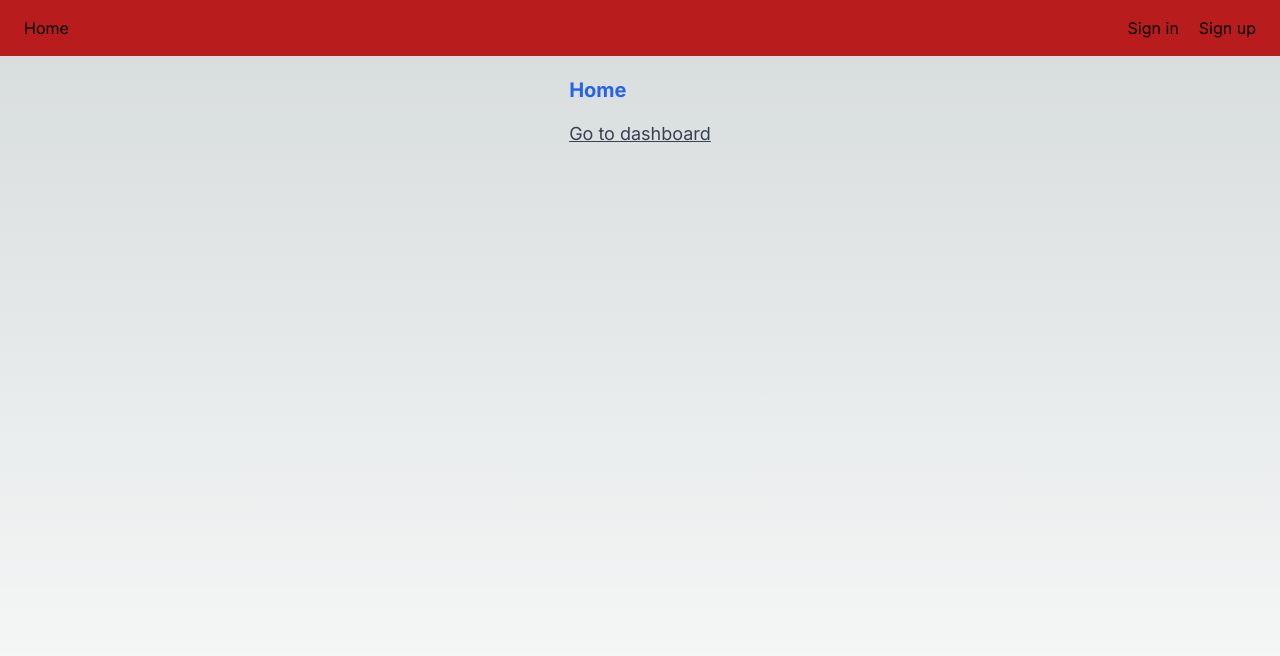
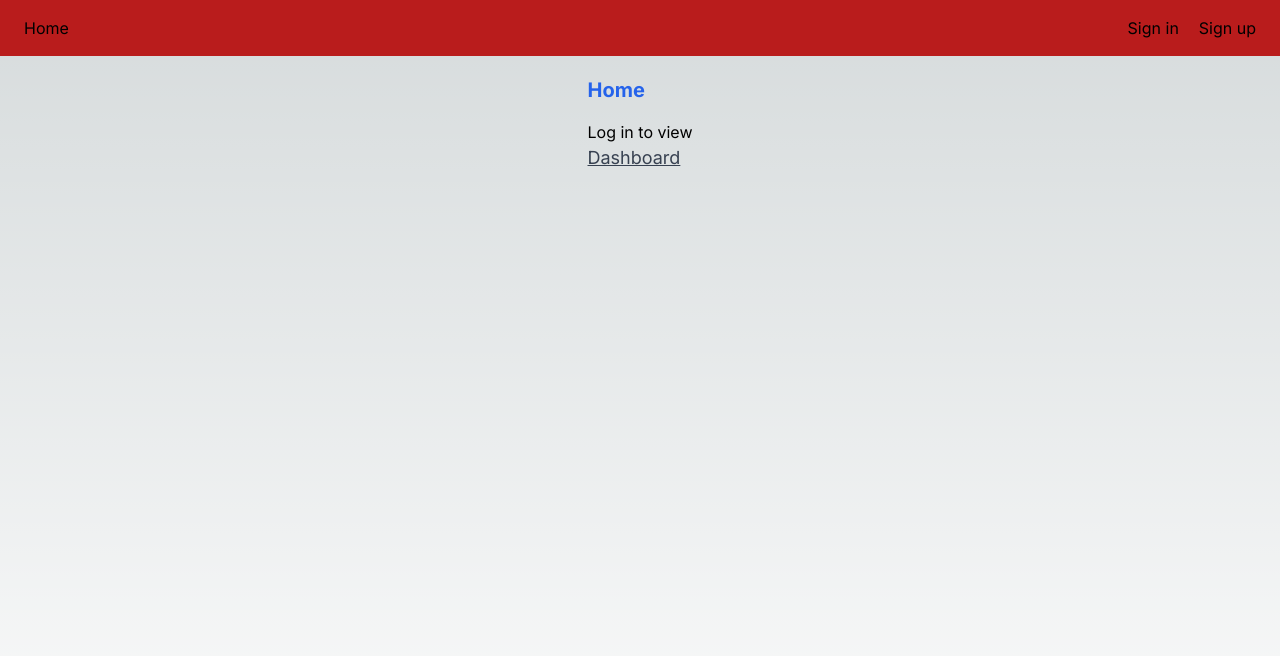
Before and after one commit to Kabir-125/Test-app, a Next.js app: page / in a window 1280 px wide. Shown: the top 656 px of the page. Built offline with nearby package versions, Linux system fonts and the light colour scheme; no server answers.

Commit message:
test working

```diff
--- a/app/dashboard/page.tsx
+++ b/app/dashboard/page.tsx
@@ -1,6 +1,14 @@
+import Link from "next/link";
+
 export default function Home(){
 
     return(
-        <div>Dashboard</div>
+        <>
+            <h1>Dashboard</h1>
+            <Link href='/'>
+                < div className="text-lg text-gray-700 hover:text-gray-900 underline">Go back to Home </div>
+            </Link>
+        </>
+
     )
 }
--- a/app/page.tsx
+++ b/app/page.tsx
@@ -4,9 +4,13 @@ export default function Dashboard() {
   return (
     <>
        <div className="text-xl font-bold text-blue-600 mb-4">Home</div>
-      <Link href='/dashboard'>
-        < div className="text-lg text-gray-700 hover:text-gray-900 underline">Go to dashboard </div>
-      </Link>
+       <div>
+        Log in to view
+        <Link href='/dashboard'>
+          < div className="text-lg text-gray-700 hover:text-gray-900 underline"> Dashboard </div>
+        </Link>
+       </div>
+
     </>
 
   );
```
